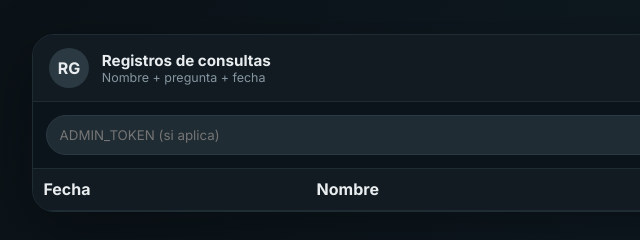
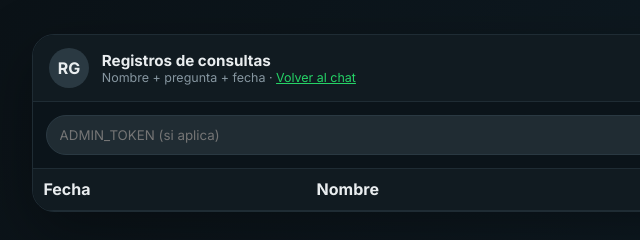
Before and after one commit to tinchaos/Egg, a website: page public/registros.html in a window 1280 px wide. Shown: the part 277-517 px from the top of the page, 118-758 px from the left. Drawn offline with Linux system fonts and the light colour scheme; no server answers.

Commit message:
Aclarar que el chat es la landing y separar acceso a registros

```diff
--- a/public/registros.html
+++ b/public/registros.html
@@ -16,7 +16,7 @@
         <div class="avatar">RG</div>
         <div>
           <h1>Registros de consultas</h1>
-          <p>Nombre + pregunta + fecha</p>
+          <p>Nombre + pregunta + fecha · <a href="/" style="color:#25d366">Volver al chat</a></p>
         </div>
       </header>
 
```
Also changed, not shown: README.md.
